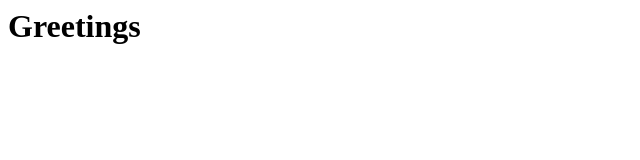
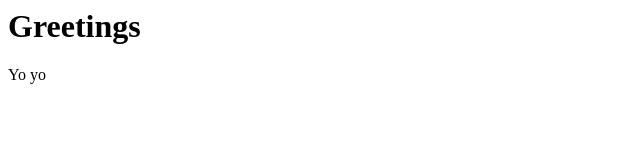
Before and after one commit to saifmode/ben_test, a plain HTML site: page index.html in a window 1280 px wide. Shown: the full height of the page, 0-640 px from the left. Drawn offline with Linux system fonts and the light colour scheme.

Commit message:
Add some text to ben section

```diff
--- a/index.html
+++ b/index.html
@@ -3,7 +3,7 @@
     <h1>Greetings</h1>
 
     <div id="ben-section" class="section">
-
+        Yo yo
     </div>
 
     <div id="al-section" class="section">
```
